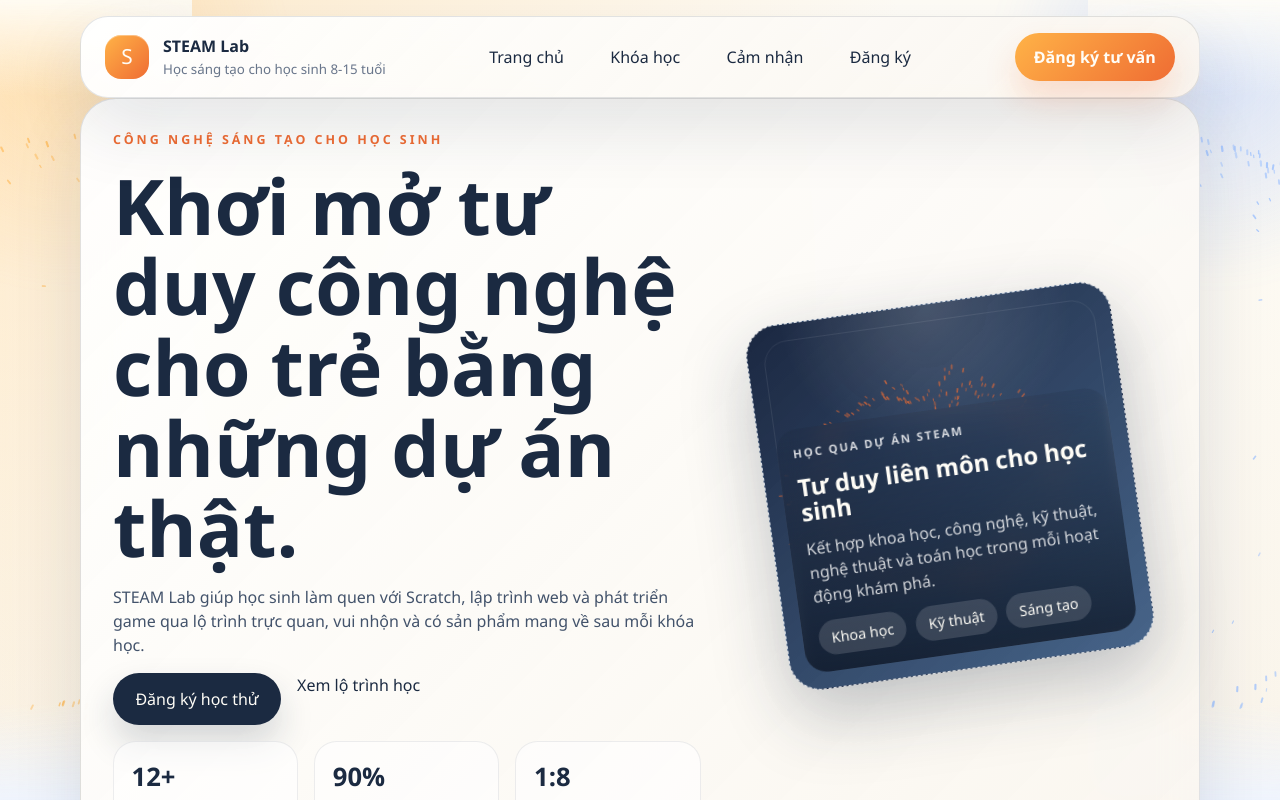
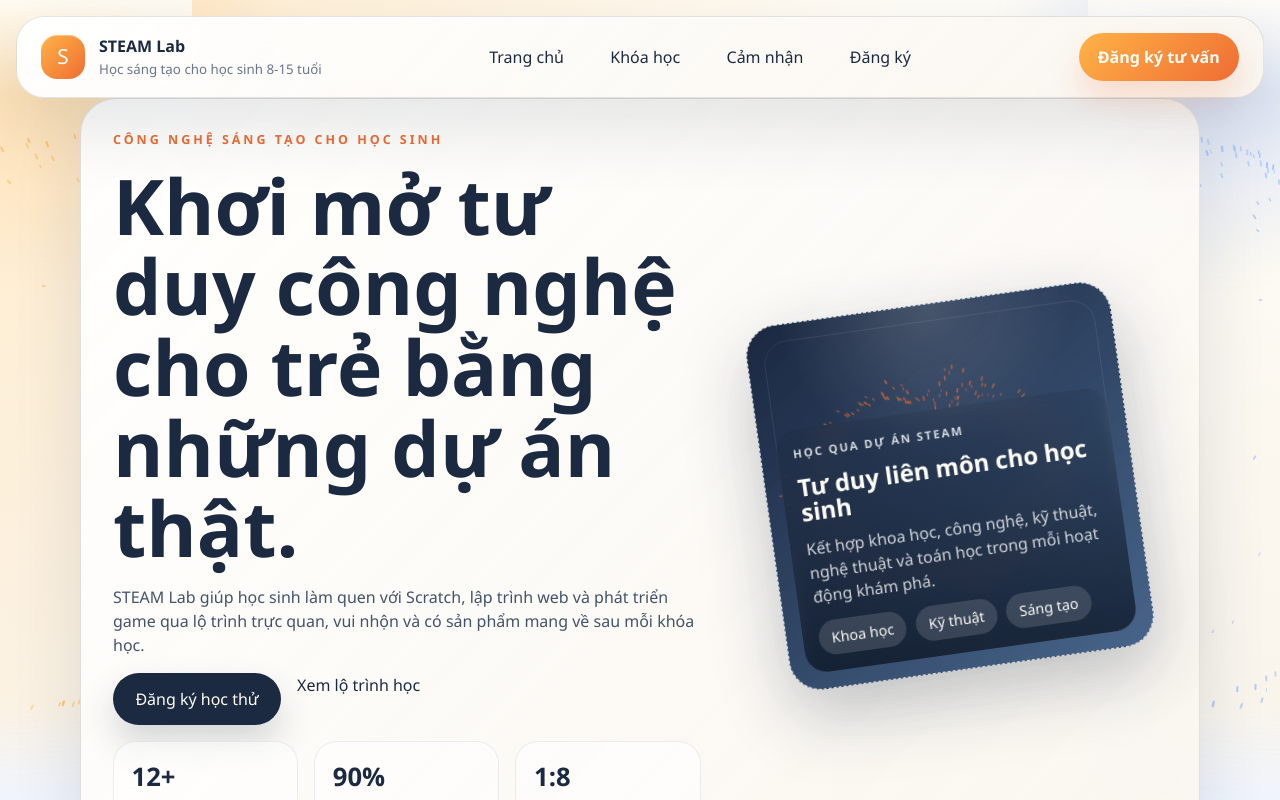
Before and after one commit to channie111105/STEAM, a React (Vite) app: page / in a window 1280 px wide. Shown: the top 800 px of the page. Built offline with nearby package versions, Linux system fonts and the light colour scheme.

Commit message:
style: expand sticky header layout

```diff
--- a/src/App.css
+++ b/src/App.css
@@ -103,14 +103,26 @@ main {
   justify-content: space-between;
   gap: 1.5rem;
   position: sticky;
-  top: 1rem;
+  top: 0.75rem;
   z-index: 10;
-  margin-top: 1rem;
+  width: calc(100% - 2rem);
+  margin: 1rem auto 0;
   padding: 1rem 1.5rem;
   transition:
     transform 200ms ease,
     box-shadow 200ms ease,
-    border-color 200ms ease;
+    border-color 200ms ease,
+    opacity 200ms ease,
+    background 200ms ease;
+}
+
+.site-header-scrolled {
+  opacity: 0.84;
+  border-color: rgb(27 42 65 / 0.08);
+  background:
+    linear-gradient(135deg, rgb(255 255 255 / 0.72), rgb(249 244 236 / 0.62)),
+    var(--surface);
+  box-shadow: 0 16px 34px rgb(27 42 65 / 0.1);
 }
 
 .brand-mark {
@@ -667,6 +679,7 @@ main {
     display: grid;
     grid-template-columns: auto auto;
     align-items: start;
+    width: calc(100% - 1rem);
   }
 
   .course-grid,
--- a/src/components/Header.jsx
+++ b/src/components/Header.jsx
@@ -1,14 +1,32 @@
-import { useState } from 'react'
+import { useEffect, useState } from 'react'
 
 export function Header() {
   const [isMenuOpen, setIsMenuOpen] = useState(false)
+  const [isScrolled, setIsScrolled] = useState(false)
+
+  useEffect(() => {
+    const handleScroll = () => {
+      setIsScrolled(window.scrollY > 24)
+    }
+
+    handleScroll()
+    window.addEventListener('scroll', handleScroll, { passive: true })
+
+    return () => {
+      window.removeEventListener('scroll', handleScroll)
+    }
+  }, [])
 
   const handleCloseMenu = () => {
     setIsMenuOpen(false)
   }
 
   return (
-    <header className="site-header section-shell">
+    <header
+      className={`site-header ${isMenuOpen ? 'site-header-open' : ''} ${
+        isScrolled ? 'site-header-scrolled' : ''
+      }`}
+    >
       <a className="brand-mark" href="#hero" aria-label="STEAM home">
         <span className="brand-badge">S</span>
         <span className="brand-copy">
@@ -21,7 +39,7 @@ export function Header() {
         className="menu-toggle"
         type="button"
         aria-expanded={isMenuOpen}
-        aria-label="Open navigation menu"
+        aria-label="Mở menu điều hướng"
         onClick={() => setIsMenuOpen((currentState) => !currentState)}
       >
         Menu
@@ -29,7 +47,7 @@ export function Header() {
 
       <nav
         className={`site-nav ${isMenuOpen ? 'site-nav-open' : ''}`}
-        aria-label="Main navigation"
+        aria-label="Điều hướng chính"
       >
         <a href="#hero" onClick={handleCloseMenu}>
           Trang chủ
```
